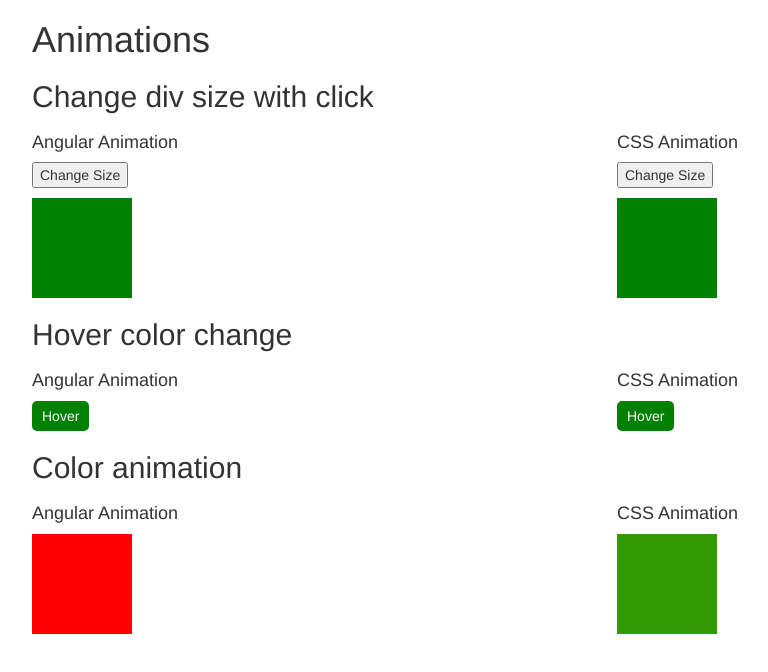
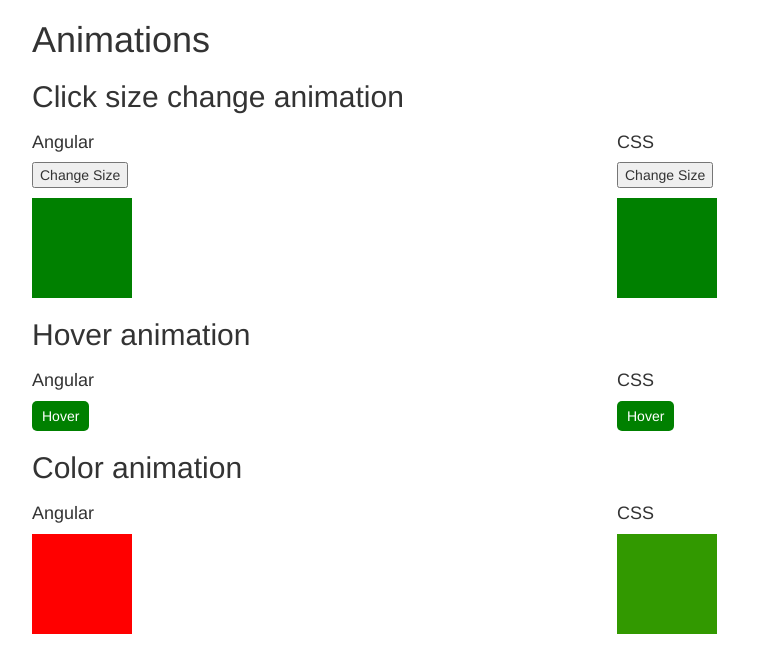
Before and after one commit to mahdouglass/animations-demo, an Angular app: page / in a window 1280 px wide. Shown: the top 672 px of the page, without its empty margins (38-806 px from the left). Built offline with nearby package versions, Linux system fonts and the light colour scheme.

Commit message:
Changed verbiage of each animation description/set up.

```diff
--- a/src/app/change-size-animation/change-size-animation.component.html
+++ b/src/app/change-size-animation/change-size-animation.component.html
@@ -1,12 +1,12 @@
-<h2>Change div size with click</h2>
+<h2>Click size change animation</h2>
 <div class="row">
   <div class="col-md-6">
-    <h4>Angular Animation</h4>
+    <h4>Angular</h4>
     <button (click)="changeState()">Change Size</button>
     <div [@changeDivSize]=currentState></div>
   </div>
   <div class="col-md-6">
-    <h4>CSS Animation</h4>
+    <h4>CSS</h4>
     <button (click)="changeSize()">Change Size</button>
     <div [ngClass]="divClicked ? 'size-increase': 'size-original'"></div>
   </div>
--- a/src/app/color-animation-demo/color-animation-demo.component.html
+++ b/src/app/color-animation-demo/color-animation-demo.component.html
@@ -1,11 +1,11 @@
 <h2>Color animation</h2>
 <div class="row">
   <div class="col-md-6">
-    <h4>Angular Animation</h4>
+    <h4>Angular</h4>
     <div></div>
   </div>
   <div class="col-md-6">
-    <h4>CSS Animation</h4>
+    <h4>CSS</h4>
     <div id="css-color-change"></div>
   </div>
 </div>
--- a/src/app/hover-animation-demo/hover-animation-demo.component.html
+++ b/src/app/hover-animation-demo/hover-animation-demo.component.html
@@ -1,11 +1,11 @@
-<h2>Hover color change</h2>
+<h2>Hover animation</h2>
 <div class="row">
   <div class="col-md-6">
-    <h4>Angular Animation</h4>
+    <h4>Angular</h4>
     <button [@hoverChangeColor]="stateName" (mouseover)="hoverChange()" (mouseout)="hoverChange()">Hover</button>
   </div>
   <div class="col-md-6">
-    <h4>CSS Animation</h4>
+    <h4>CSS</h4>
     <button id="css-color-change">Hover</button>
   </div>
 </div>
```
